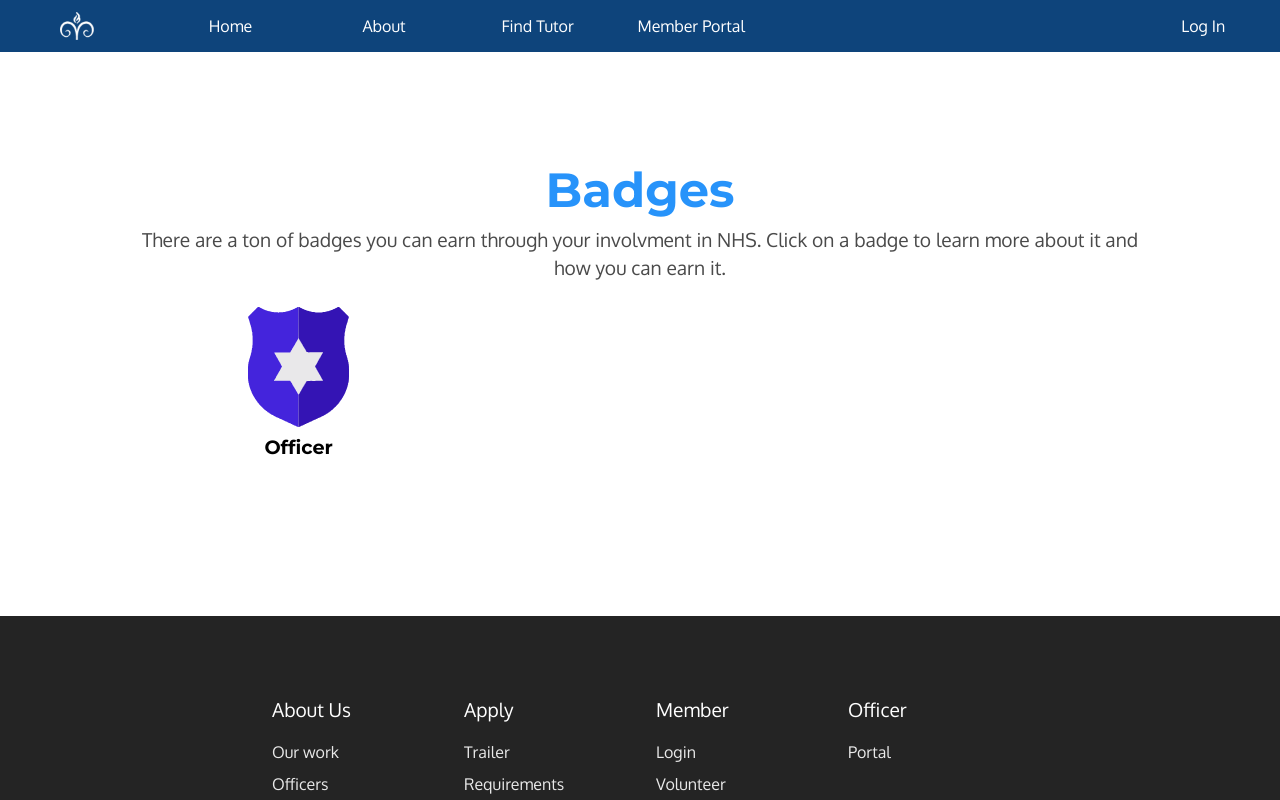
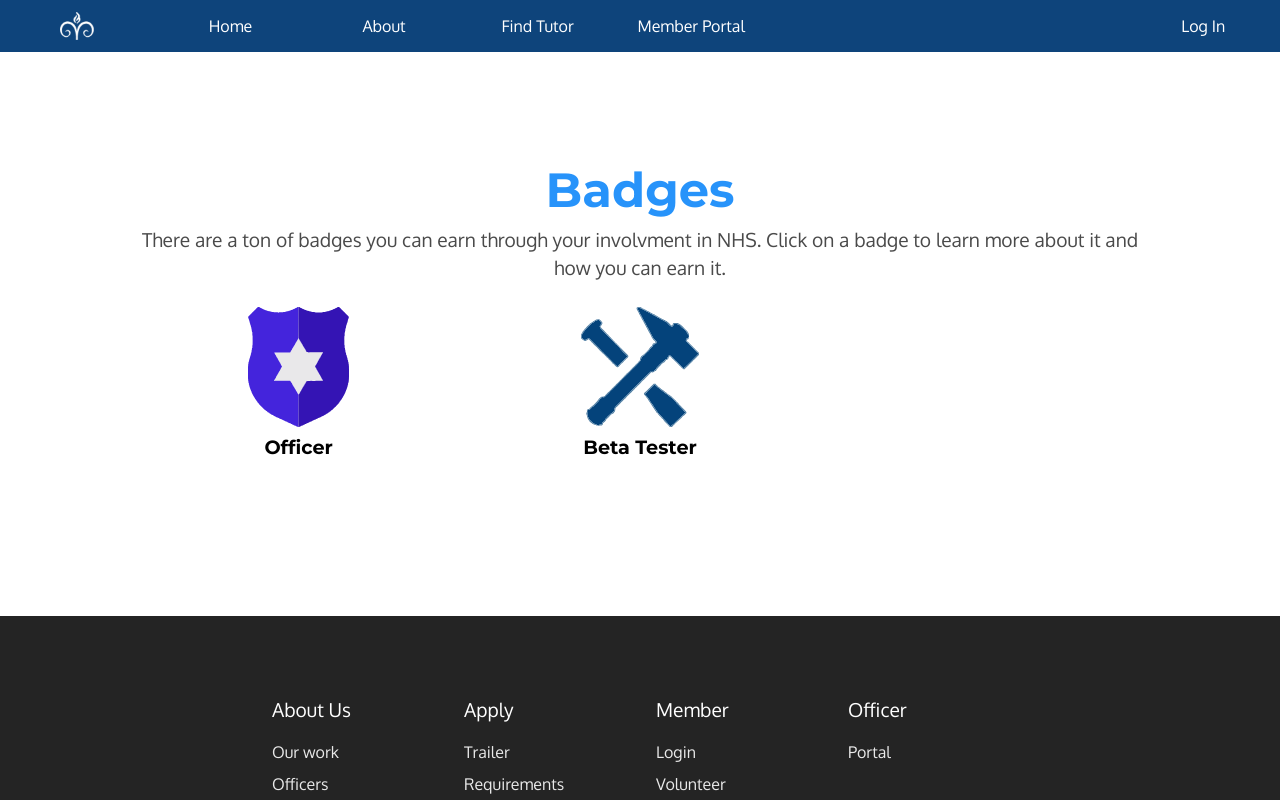
Before and after one commit to ooys/rvhsnhs.org, a Next.js app: page /badges in a window 1280 px wide. Shown: the top 800 px of the page. Built offline with nearby package versions, Linux system fonts and the light colour scheme; no server answers.

Commit message:
Optimized Badges

```diff
--- a/pages/badges.js
+++ b/pages/badges.js
@@ -13,6 +13,15 @@ function Badges() {
     function BadgeModal({ name, title, src, desc, color }) {
         if (active === name) {
             return (
+                <>
+                    <a
+                        className="column listed-badge-wrapper"
+                        onClick={() => {
+                            setActive(name);
+                        }}>
+                        <img className="badge-pic" src={src} alt={title}></img>
+                    </a>
+                    <div className="listed-badge-name">{title}</div>
                     <div className={"modal is-active"} id="badge-modal">
                         <div
                             className="modal-background"
@@ -41,9 +50,21 @@ function Badges() {
                                 setActive("");
                             }}></button>
                     </div>
+                </>
             );
         } else {
-            return <></>;
+            return (
+                <>
+                    <a
+                        className="column listed-badge-wrapper"
+                        onClick={() => {
+                            setActive(name);
+                        }}>
+                        <img className="badge-pic" src={src} alt={title}></img>
+                    </a>
+                    <div className="listed-badge-name">{title}</div>
+                </>
+            );
         }
     }
 
@@ -114,20 +135,10 @@ function Badges() {
                                 <br></br>
                                 <div className="columns badge-list is-multiline">
                                     <div className="column listed-badge is-one-third">
-                                        <a
-                                            className="column listed-badge-wrapper"
-                                            onClick={() => {
-                                                setActive("officer");
-                                            }}>
-                                            <img
-                                                className="badge-pic"
-                                                src="/images/badges/officer.svg"
-                                                alt="Officer"></img>
-                                        </a>
                                         <Badge name={"officer"} />
-                                        <div className="listed-badge-name">
-                                            Officer
                                     </div>
+                                    <div className="column listed-badge is-one-third">
+                                        <Badge name={"beta_tester"} />
                                     </div>
                                     {/* <div className="column listed-badge is-one-third">
                                         <a
```
Lines whose indentation alone changed are shown as unchanged.
